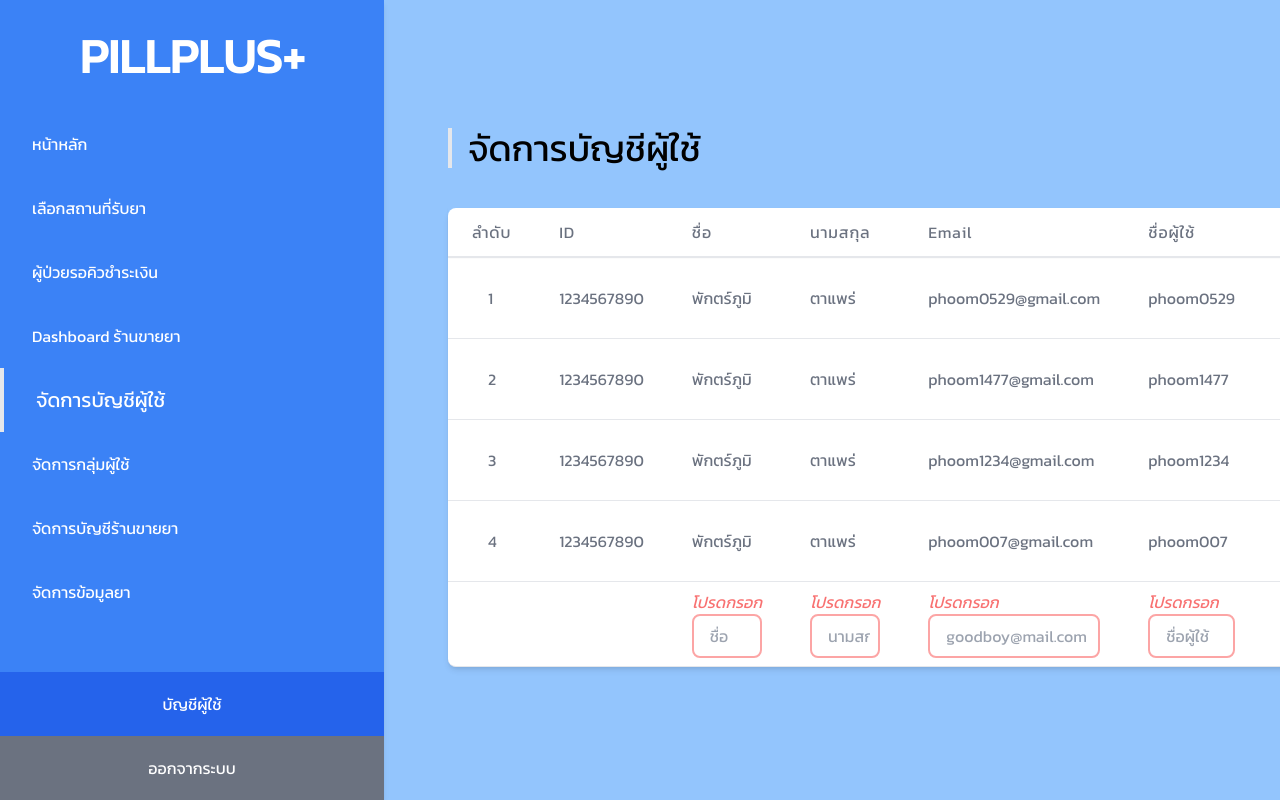
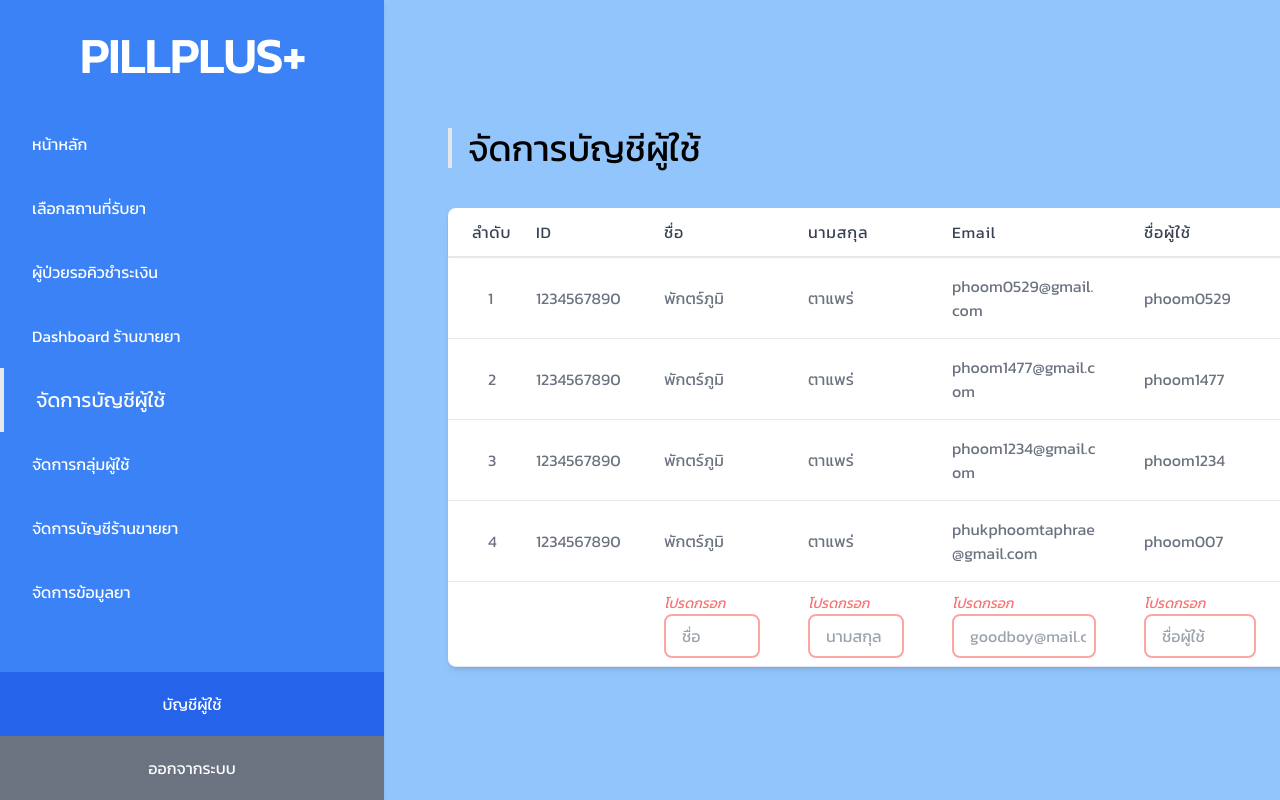
Before and after one commit to PillPlus-Team/PillPlus_Hospital-Frontend, a React (Create React App) app: page /manage-account in a window 1280 px wide. Both pictures are taken after a click on the button "เพิ่ม". Built offline with nearby package versions, Linux system fonts and the light colour scheme.

Commit message:
💄 Fix Col-Size to fixed ManageAccount-Table

```diff
--- a/src/components/InputDropdown/index.jsx
+++ b/src/components/InputDropdown/index.jsx
@@ -26,7 +26,7 @@ const InputDropdown = ({ id, name, label, optionList = [''], selectedIndex = 0,
     }, [value]);
 
     return (
-        <div className="w-48">
+        <div className="w-full">
             <label className="block mb-1 text-sm font-medium text-gray-700" id="listbox-label">
                 {label}
             </label>
--- a/src/components/InputText/index.jsx
+++ b/src/components/InputText/index.jsx
@@ -63,7 +63,7 @@ const InputText = ({
 
     return (
         <>
-            <p className="text-red-400 italic ">{errorMessage}</p>
+            <p className="mt-1 text-red-400 italic text-sm">{errorMessage}</p>
             <input
                 className={`w-full p-2 pl-4 rounded-lg border-2 focus:outline-none ${
                     isValid ? 'border-gray-200  focus:border-blue-500 ' : 'border-red-300 focus:border-red-500'
--- a/src/components/TableRowSlot/index.jsx
+++ b/src/components/TableRowSlot/index.jsx
@@ -1,7 +1,7 @@
 const TableRowSlot = ({ children }) => {
     return (
         <div className="min-w-min bg-white shadow-md border-b rounded-lg">
-            <table className="w-full min-w-full divide-y divide-gray-200">{children}</table>
+            <table className="table-fixed w-full min-w-full divide-y divide-gray-200">{children}</table>
         </div>
     );
 };
--- a/src/pages/ManageAccountPage/components/AccountRowDisplay.jsx
+++ b/src/pages/ManageAccountPage/components/AccountRowDisplay.jsx
@@ -11,22 +11,24 @@ const AccountRowDisplay = ({ index, account, onEditClick }) => {
     return (
         <tbody className="divide-y divide-gray-200">
             <tr>
-                <td className="px-6 py-4 whitespace-nowrap text-gray-500 pl-10">{index}</td>
-                <td className="px-6 py-4 whitespace-nowrap text-gray-500">{account.ID}</td>
-                <td className="px-6 py-4 whitespace-nowrap text-gray-500">{account.name}</td>
-                <td className="px-6 py-4 whitespace-nowrap text-gray-500">{account.surname}</td>
-                <td className="px-6 py-4 whitespace-nowrap text-gray-500">{account.email}</td>
-                <td className="px-6 py-4 whitespace-nowrap text-gray-500">{account.username}</td>
-                <td className="px-6 py-4 whitespace-nowrap text-gray-500">
+                <td className="w-16 px-6 py-4 text-gray-500 pl-10">{index}</td>
+                <td className="w-32 px-6 py-4 text-gray-500">{account.ID}</td>
+                <td className="w-36 px-6 py-4 text-gray-500">{account.name}</td>
+                <td className="w-36 px-6 py-4 text-gray-500">{account.surname}</td>
+                <td className="w-48 px-6 py-4 text-gray-500">
+                    <p className="break-words">{account.email}</p>
+                </td>
+                <td className="w-40 px-6 py-4 text-gray-500">{account.username}</td>
+                <td className="w-40 px-6 py-4 text-gray-500">
                     <p>{account.role}</p>
                     <p className="text-gray-400 italic">ระดับ : {account.role_level}</p>
                 </td>
-                <td className="px-6 py-4 whitespace-nowrap text-center font-medium">
+                <td className="w-20 px-6 py-4 whitespace-nowrap text-center font-medium">
                     <button class="text-indigo-600 hover:text-indigo-900 hover:underline focus:outline-none" type="button" onClick={onEditClick}>
                         แก้ไข
                     </button>
                 </td>
-                <td className="px-6 py-4 whitespace-nowrap text-center font-medium">
+                <td className="w-20 px-6 py-4 whitespace-nowrap text-center font-medium">
                     <button className="text-red-600 hover:text-red-900 hover:underline focus:outline-none" type="button" onClick={deleteHandler}>
                         ลบ
                     </button>
--- a/src/pages/ManageAccountPage/components/AccountRowInsert.jsx
+++ b/src/pages/ManageAccountPage/components/AccountRowInsert.jsx
@@ -48,9 +48,9 @@ const AccountRowInsert = ({ accounts, roles, onCompleted }) => {
     return (
         <tbody className="divide-y divide-gray-200">
             <tr>
-                <td className="px-6 py-4 whitespace-nowrap text-gray-500"></td>
-                <td className="px-6 py-2 whitespace-nowrap text-gray-500"></td>
-                <td className="px-6 py-2 whitespace-nowrap text-gray-500 ">
+                <td className="w-16 px-6 py-4 whitespace-nowrap text-gray-500"></td>
+                <td className="w-32 px-6 py-2 whitespace-nowrap text-gray-500"></td>
+                <td className="w-36 px-6 py-2 whitespace-nowrap text-gray-500 ">
                     <InputText
                         id="InputText-name-insert"
                         name="name"
@@ -60,8 +60,8 @@ const AccountRowInsert = ({ accounts, roles, onCompleted }) => {
                         required
                         minLength={1}
                         maxLength={30}
-                        pattern="^[a-zA-Zก-๏]+$"
-                        msgPatternError="ตัวอักษร อังกฤษ/ไทย เท่านั้น"
+                        pattern="^[a-zA-Zก-๏\s]+$"
+                        msgPatternError="อังกฤษ/ไทย เท่านั้น"
                         onValidChange={(state) => {
                             setIsValidName(state);
                         }}
@@ -70,7 +70,7 @@ const AccountRowInsert = ({ accounts, roles, onCompleted }) => {
                         }}
                     />
                 </td>
-                <td className="px-6 py-2 whitespace-nowrap text-gray-500">
+                <td className="w-36 px-6 py-2 whitespace-nowrap text-gray-500">
                     <InputText
                         id="InputText-surname-insert"
                         name="surname"
@@ -80,8 +80,8 @@ const AccountRowInsert = ({ accounts, roles, onCompleted }) => {
                         required
                         minLength={1}
                         maxLength={30}
-                        pattern="^[a-zA-Zก-๏]+$"
-                        msgPatternError="ตัวอักษร อังกฤษ/ไทย เท่านั้น"
+                        pattern="^[a-zA-Zก-๏\s]+$"
+                        msgPatternError="อังกฤษ/ไทย เท่านั้น"
                         onValidChange={(state) => {
                             setIsValidSurname(state);
                         }}
@@ -90,7 +90,7 @@ const AccountRowInsert = ({ accounts, roles, onCompleted }) => {
                         }}
                     />
                 </td>
-                <td className="px-6 py-2 whitespace-nowrap text-gray-500">
+                <td className="w-48 px-6 py-2 whitespace-nowrap text-gray-500">
                     <InputText
                         id="InputText-email-insert"
                         name="email"
@@ -112,7 +112,7 @@ const AccountRowInsert = ({ accounts, roles, onCompleted }) => {
                         }}
                     />
                 </td>
-                <td className="px-6 py-2 whitespace-nowrap text-gray-500">
+                <td className="w-40 px-6 py-2 whitespace-nowrap text-gray-500">
                     <InputText
                         id="InputText-username-insert"
                         name="username"
@@ -123,7 +123,7 @@ const AccountRowInsert = ({ accounts, roles, onCompleted }) => {
                         minLength={1}
                         maxLength={30}
                         pattern="^[a-zA-Z0-9]+$"
-                        msgPatternError="ตัวอักษร อังกฤษ/ตัวเลข เท่านั้น"
+                        msgPatternError="อังกฤษ/ตัวเลข เท่านั้น"
                         dupList={usernameAlreadyUse}
                         msgDupError="Username ถูกไปใช้เเล้ว"
                         onValidChange={(state) => {
@@ -134,7 +134,7 @@ const AccountRowInsert = ({ accounts, roles, onCompleted }) => {
                         }}
                     />
                 </td>
-                <td className="px-6 py-2 whitespace-nowrap text-gray-500">
+                <td className="w-40 px-6 py-2 whitespace-nowrap text-gray-500">
                     <InputDropdown
                         id={`InputDropdown-role-insert`}
                         name="role"
@@ -144,7 +144,7 @@ const AccountRowInsert = ({ accounts, roles, onCompleted }) => {
                         }}
                     />
                 </td>
-                <td className="px-6 py-2 whitespace-nowrap text-center font-medium">
+                <td className="w-20 px-6 py-2 whitespace-nowrap text-center font-medium">
                     <button
                         className={`focus:outline-none ${
                             canSubmit ? 'text-green-600 hover:text-green-900 hover:underline' : 'text-gray-400 cursor-not-allowed'
@@ -156,7 +156,7 @@ const AccountRowInsert = ({ accounts, roles, onCompleted }) => {
                         เพิ่ม
                     </button>
                 </td>
-                <td className="px-6 py-2 whitespace-nowrap text-center font-medium">
+                <td className="w-20 px-6 py-2 whitespace-nowrap text-center font-medium">
                     <button className="text-gray-800 hover:text-gray-500 hover:underline focus:outline-none" type="button" onClick={onCompleted}>
                         ยกเลิก
                     </button>
--- a/src/pages/ManageAccountPage/components/AccountRowTitle.jsx
+++ b/src/pages/ManageAccountPage/components/AccountRowTitle.jsx
@@ -2,31 +2,31 @@ const AccountRowTitle = () => {
     return (
         <thead className="text-md border-b-2 shadow-sm ">
             <tr>
-                <th className="px-6 py-3 text-left font-medium text-gray-500 tracking-wider" scope="col" >
+                <th className="w-16 px-6 py-3 text-left font-medium text-gray-700 tracking-wider" scope="col">
                     ลำดับ
                 </th>
-                <th className="px-6 py-3 text-left font-medium text-gray-500 tracking-wider" scope="col" >
+                <th className="w-32 px-6 py-3 text-left font-medium text-gray-700 tracking-wider" scope="col">
                     ID
                 </th>
-                <th className="px-6 py-3 text-left font-medium text-gray-500 tracking-wider" scope="col" >
+                <th className="w-36 px-6 py-3 text-left font-medium text-gray-700 tracking-wider" scope="col">
                     ชื่อ
                 </th>
-                <th className="px-6 py-3 text-left font-medium text-gray-500 tracking-wider" scope="col" >
+                <th className="w-36 px-6 py-3 text-left font-medium text-gray-700 tracking-wider" scope="col">
                     นามสกุล
                 </th>
-                <th className="px-6 py-3 text-left font-medium text-gray-500 tracking-wider" scope="col" >
+                <th className="w-48 px-6 py-3 text-left font-medium text-gray-700 tracking-wider" scope="col">
                     Email
                 </th>
-                <th className="px-6 py-3 text-left font-medium text-gray-500 tracking-wider" scope="col" >
+                <th className="w-40 px-6 py-3 text-left font-medium text-gray-700 tracking-wider" scope="col">
                     ชื่อผู้ใช้
                 </th>
-                <th className="px-6 py-3 text-left font-medium text-gray-500 tracking-wider" scope="col" >
+                <th className="w-40 px-6 py-3 text-left font-medium text-gray-700 tracking-wider" scope="col">
                     กลุ่มผู้ใช้
                 </th>
-                <th className="relative px-6 py-3" scope="col" >
+                <th className="w-20 relative px-6 py-3" scope="col">
                     <span class="sr-only">แก้ไข</span>
                 </th>
-                <th className="relative px-6 py-3" scope="col" >
+                <th className="w-20 relative px-6 py-3" scope="col">
                     <span class="sr-only">ยกเลิก</span>
                 </th>
             </tr>
--- a/src/pages/mock-data.js
+++ b/src/pages/mock-data.js
@@ -86,7 +86,7 @@ const ACCOUNTS = [
         name: 'พักตร์ภูมิ',
         surname: 'ตาแพร่',
         username: 'phoom007',
-        email: 'phoom007@gmail.com',
+        email: 'phukphoomtaphrae@gmail.com',
         role: 'Unknown',
         role_level: 10,
         createdBy: '-',
```
Also changed, not shown: src/pages/ManageAccountPage/components/AccountRowEditor.jsx (+14 -14 lines), src/pages/ProfilePage/components/ProfileEditor.jsx (+4 -4 lines).
